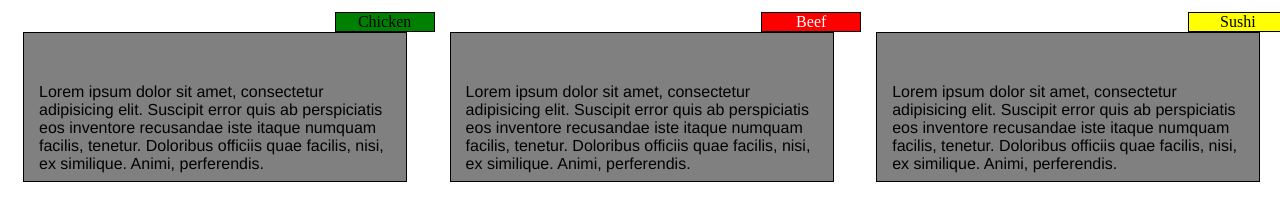
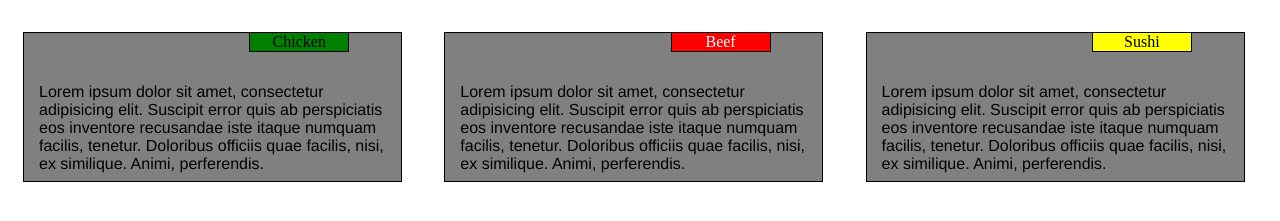
Before and after one commit to Tedla610/Module_2-Solution, a plain HTML site: page index.html in a window 1280 px wide. Shown: the part 61-282 px from the top of the page. Drawn offline with Linux system fonts and the light colour scheme.

Commit message:
few addition.

```diff
--- a/styles.css
+++ b/styles.css
@@ -13,7 +13,7 @@ p {
   background-color: gray;
   width: 90%;
   height: 150px;
-  margin-right: 15px;
+
   margin-left: 15px;
   font-family: Helvetica;
   padding-top: 50px;
@@ -24,12 +24,12 @@ p {
 section {
   border: 1px solid black;
   float: right;
-    position: relative;
+  position: relative;
+  top: 20px;
+  right: 80px;
 
 }
 #s1 {
-    top: 0;
-    right: 0;
   background-color: green;
   color: black;
   width: 100px;
@@ -37,8 +37,6 @@ section {
   text-align: center;
 }
 #s2 {
-    top: 0;
-    right: 0;
   background-color: red;
   color: white;
   width: 100px;
@@ -47,8 +45,6 @@ section {
 }
 
 #s3 {
-    top: 0;
-    right: 0;
   background-color: yellow;
   color: black;
   width: 100px;
@@ -60,12 +56,11 @@ section {
 /* Simple Responsive Framework. */
 .row {
   width: 100%;
-  position: absolute;
 
 }
 
 /********** Large devices only **********/
-@media (min-width: 1200px) {
+@media (min-width: 992px) {
   .col-lg-1, .col-lg-2, .col-lg-3, .col-lg-4, .col-lg-5, .col-lg-6, .col-lg-7, .col-lg-8, .col-lg-9, .col-lg-10, .col-lg-11, .col-lg-12 {
     float: left;
     border: 1px black;
@@ -109,7 +104,7 @@ section {
 }
 
 /********** Medium devices only **********/
-@media (min-width: 992px) and (max-width: 1199px) {
+@media (min-width: 786px) and (max-width: 991px) {
   .col-md-1, .col-md-2, .col-md-3, .col-md-4, .col-md-5, .col-md-6, .col-md-7, .col-md-8, .col-md-9, .col-md-10, .col-md-11, .col-md-12 {
     float: left;
     border: 1px black;
```
